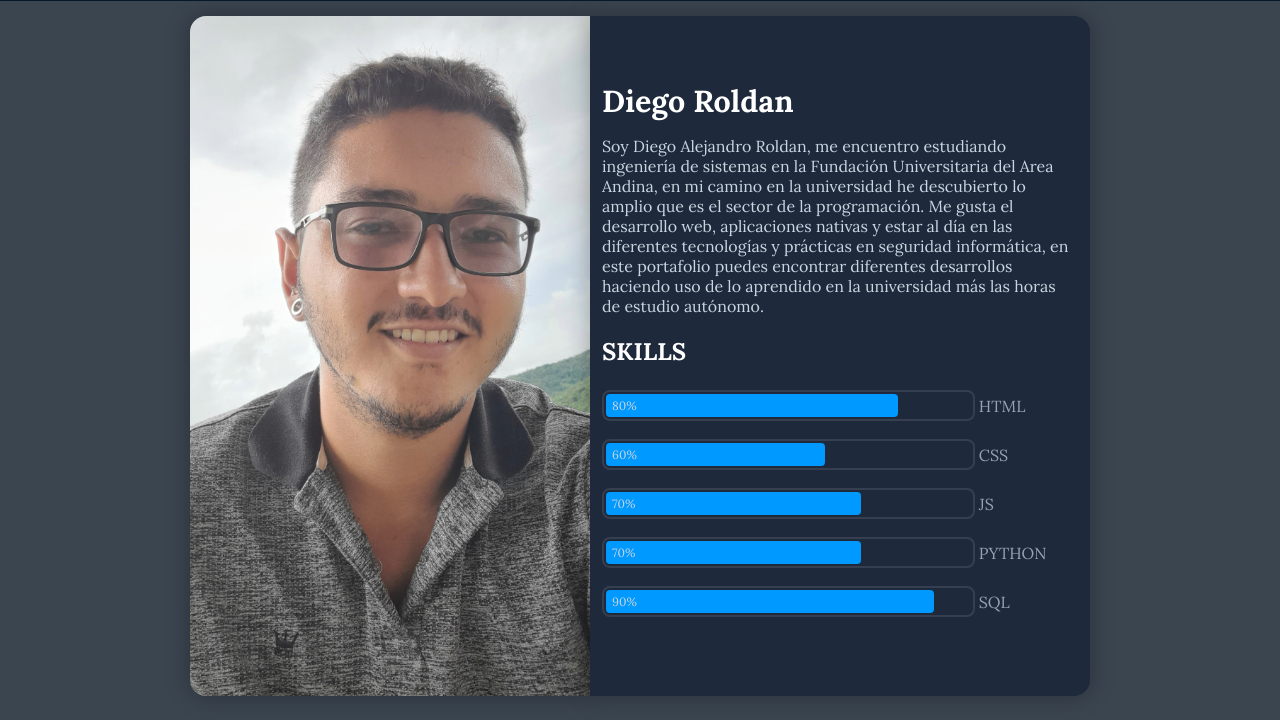
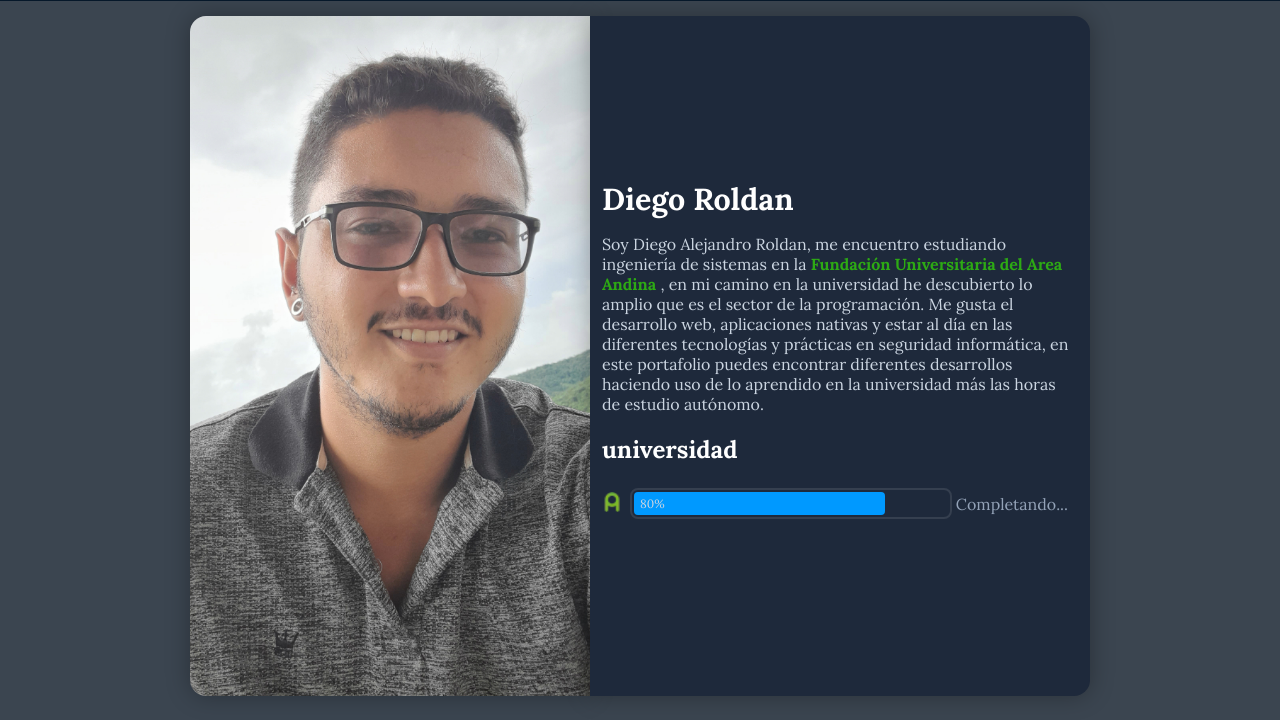
Before and after one commit to dieevRoldark/Proyecto-nano, a plain HTML site: page index.html in a window 1280 px wide. Shown: the part 80-800 px from the top of the page. Drawn offline with Linux system fonts and the light colour scheme.

Commit message:
Layout refactory

```diff
--- a/index.html
+++ b/index.html
@@ -131,20 +131,26 @@
                     <header class="profile__description">
                         <h1>Diego Roldan</h1>
                         <p>
-                            Soy Diego Alejandro Roldan, me encuentro estudiando ingeniería de sistemas en la Fundación Universitaria del Area Andina, en mi camino en la universidad he descubierto lo amplio que es el sector de la programación.
+                            Soy Diego Alejandro Roldan, me encuentro estudiando ingeniería de sistemas en la <strong>Fundación Universitaria del Area Andina</strong> , en mi camino en la universidad he descubierto lo amplio que es el sector de la programación.
                             Me gusta el desarrollo web, aplicaciones nativas y estar al día en las diferentes tecnologías y prácticas en seguridad informática, en este portafolio puedes encontrar diferentes desarrollos haciendo uso de lo aprendido en la universidad más las horas de estudio autónomo.
                         </p>
                     </header>
 
                     <footer class="profile__skills-container">
-                        <h2>SKILLS</h2>
+                        <h2>universidad</h2>
                         <ul>
                             <li class="profile__skill">
+                                <div>
+                                    <img src="/imgs/icon.webp" alt="Universitaria" class="profile__skill-icon">
+                                </div>
                                 <div class="load-bar">
                                     <div class="load-bar__bar bar--80">80%</div>
                                 </div>
-                                <span class="profile__skill-name">HTML</span>
+                                <span class="profile__skill-name">Completando...</span>
                             </li>
+                            <!-- refactory -->
+
+                            <!--
 
                             <li class="profile__skill">
                                 <div class="load-bar">
@@ -173,6 +179,7 @@
                                 </div>
                                 <span class="profile__skill-name">SQL</span>
                             </li>
+                            -->
                         </ul>
                     </footer>
                 </article>
--- a/style.css
+++ b/style.css
@@ -27,7 +27,7 @@ body, div, ul, nav, header, footer, a, li, label, input {
   --card-bg: #1e293b;
   --shadow: rgba(0, 0, 0, 0.3);
   --input-bg: #1e293b;
-  --hsla-example: hsla(210, 100%, 56%, 1);
+  --hsla-example: rgb(45, 170, 20);
 }
 
 
@@ -172,6 +172,10 @@ body, div, ul, nav, header, footer, a, li, label, input {
     margin: auto;
 }
 
+.profile__description strong {
+    color: var(--hsla-example);
+}
+
 .profile__img-container {
     max-height: 250px;
     max-width: 250px;
@@ -207,6 +211,15 @@ h1 {
     max-width: 600px;
     margin-left: 0;
     align-items: center;
+    justify-content: center;
+}
+
+.profile__skill-icon {
+    color: #48e;
+    font-size: 18px;
+    margin-right: 8px;
+    min-width: 20px;
+    filter: drop-shadow(15px 15px 30px rgba(0, 0, 0, 0, 4));
 }
 
 .load-bar {
@@ -234,6 +247,8 @@ h1 {
     width: 80%;
 }
 
+/* Re-factory
+
 .bar--70 {
     width: 70%;
 }
@@ -245,7 +260,7 @@ h1 {
 .bar--90 {
     width: 90%;
 }
-
+*/
 /* ------ PROFILE QUERIES ------ */
 
 @container profile (min-width: 600px) {
```
Also changed, not shown: imgs/icon.webp (added).
